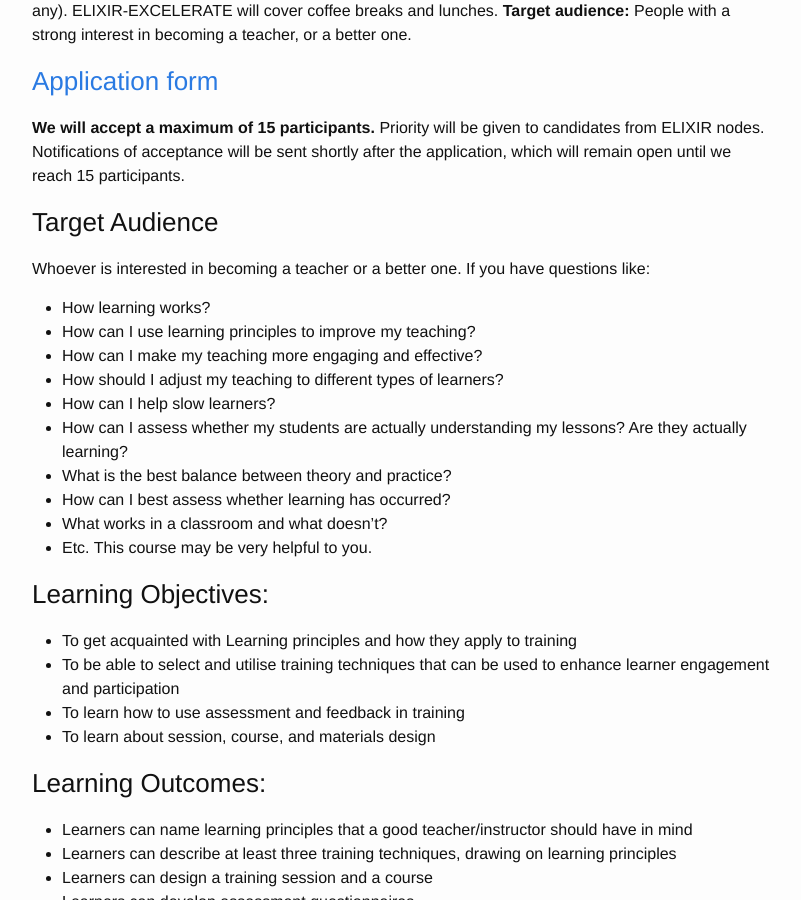
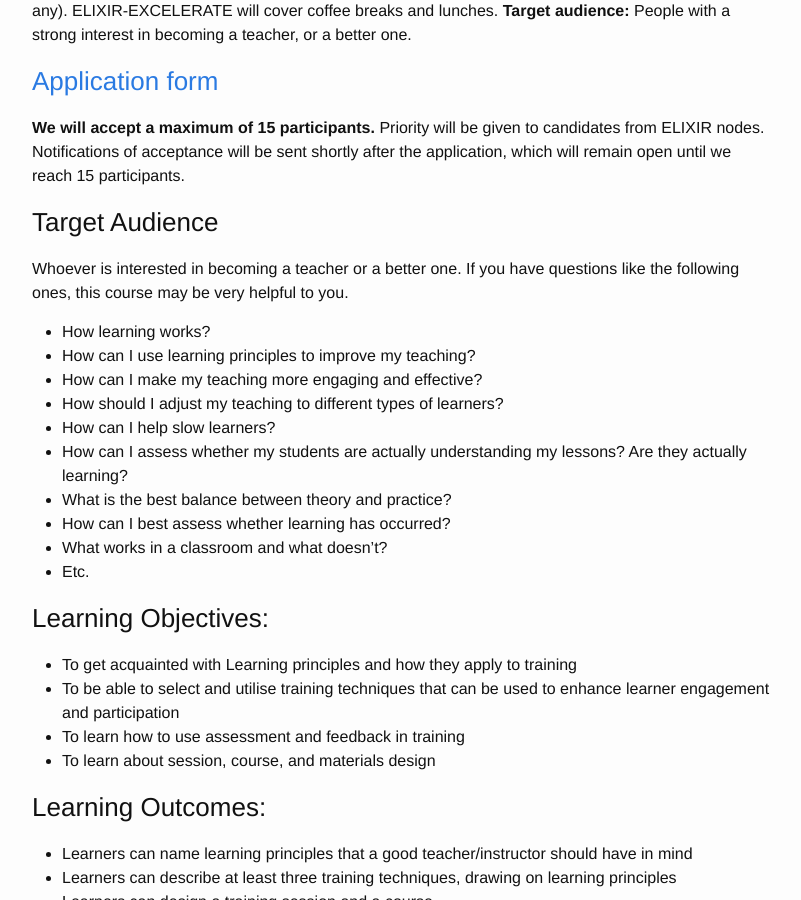
Before and after one commit to ELIXIR-IIB-training/website, a Jekyll site: the page built from _posts/2017-09-27-train-the-trainer-salerno.md, in a window 1280 px wide and 900 px high, scrolled down 1180 px. Shown: the whole window, without its empty margins (238-1039 px from the left). Built offline with Jekyll 4.4.1, drawn with Linux system fonts in a browser that asks for light colours; our own code applies the rules of GitHub Pages for plain Markdown files; part of the change alters nothing that is shown.

Commit message:
Update 2017-09-27-train-the-trainer-salerno.md
Inserted the EE_TtT in Salerno 2017

```diff
--- a/_posts/2017-09-27-train-the-trainer-salerno.md
+++ b/_posts/2017-09-27-train-the-trainer-salerno.md
@@ -54,7 +54,8 @@ The course is made up of four sessions, covering:
 
 ### Target Audience
 Whoever is interested in becoming a teacher or a better one.
-If you have questions like:
+If you have questions like the following ones, this course may be very helpful to you.
+
 * How learning works?
 * How can I use learning principles to improve my teaching?
 * How can I make my teaching more engaging and effective?
@@ -65,8 +66,6 @@ If you have questions like:
 * How can I best assess whether learning has occurred?
 * What works in a classroom and what doesn't?
 * Etc.
-This course may be very helpful to you.
-
 
 ### Learning Objectives:
  * To get acquainted with Learning principles and how they apply to training
```
